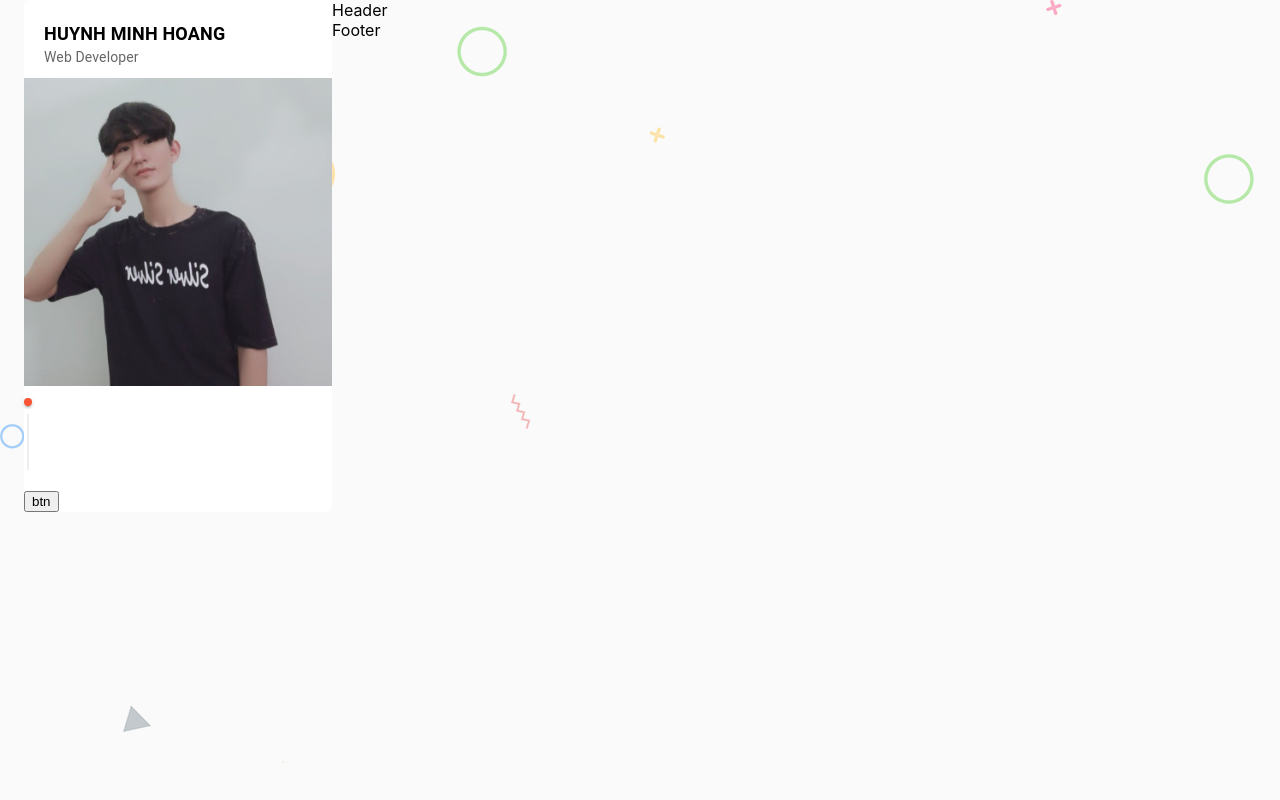
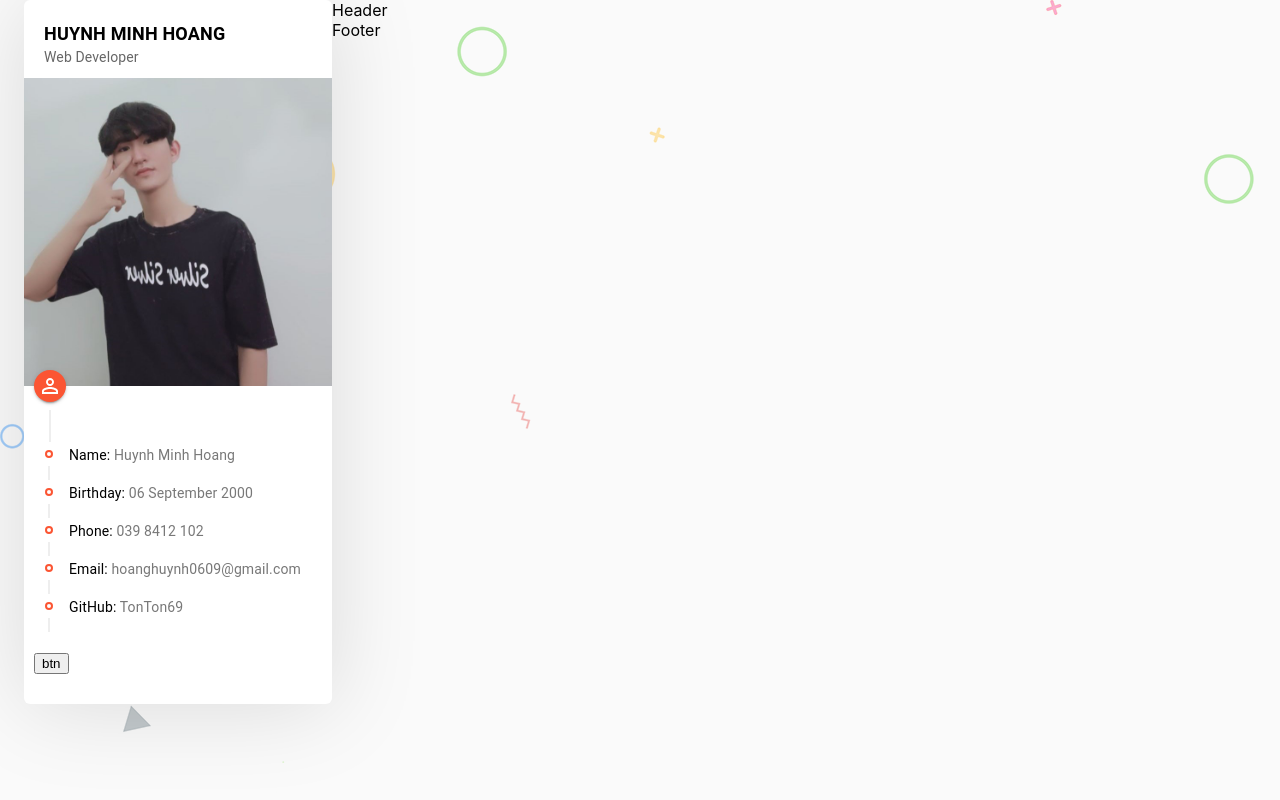
Before and after one commit to TonTon69/portfolio-reactjs, a React (Create React App) app: page / in a window 1280 px wide. Built offline with nearby package versions, Linux system fonts and the light colour scheme.

Commit message:
Adding timeline to profile

```diff
--- a/src/App.css
+++ b/src/App.css
@@ -1,3 +1,8 @@
 :root {
   --main-color: #fb5533;
 }
+.container_shadow {
+  box-shadow: 0px 2px 92px 0px rgba(0, 0, 0, 0.13);
+  -webkit-box-shadow: 0px 2px 92px 0px rgba(0, 0, 0, 0.13);
+  -moz-box-shadow: 0px 2px 92px 0px rgba(0, 0, 0, 0.13);
+}
--- a/src/components/Profile/Profile.css
+++ b/src/components/Profile/Profile.css
@@ -23,3 +23,25 @@
 .profile_image img {
   width: 100%;
 }
+/* Information */
+.profile_information {
+  top: 0;
+  left: 0;
+  margin: -28px 10px 30px;
+}
+.profile_information .timeline .timeline_content {
+  margin-top: -3px;
+  margin-bottom: 8px;
+}
+.timelineItem_text {
+  font-size: 14px !important;
+  font-weight: 400 !important;
+  color: #787878;
+}
+.timelineItem_text > a {
+  color: #787878;
+  text-decoration: none;
+}
+.timelineItem_text > span {
+  color: black;
+}
--- a/src/components/Profile/Profile.js
+++ b/src/components/Profile/Profile.js
@@ -1,15 +1,38 @@
 import React from "react";
 import { Typography } from "@material-ui/core";
+import CustomTimeline, { CustomTimelineSeparator } from "../Timeline/Timeline";
+import PersonOutlineIcon from "@material-ui/icons/PersonOutline";
+import resumeData from "../../utils/resumeData";
+import TimelineItem from "@material-ui/lab/TimelineItem";
+import TimelineContent from "@material-ui/lab/TimelineContent";
 import "./Profile.css";
 
-import CustomTimeline from "../Timeline/Timeline";
+const CustomTimelineItem = ({ title, text, link }) => (
+  <TimelineItem>
+    <CustomTimelineSeparator />
+    <TimelineContent className="timeline_content">
+      {link ? (
+        <Typography className="timelineItem_text">
+          <span>{title}:</span>{" "}
+          <a href={link} target="_blank">
+            {text}
+          </a>
+        </Typography>
+      ) : (
+        <Typography className="timelineItem_text">
+          <span>{title}:</span> {text}
+        </Typography>
+      )}
+    </TimelineContent>
+  </TimelineItem>
+);
 
 const Profile = () => {
   return (
     <div className="profile container_shadow">
       <div className="profile_name">
-        <Typography className="name">huynh minh hoang</Typography>
-        <Typography className="title">Web Developer</Typography>
+        <Typography className="name">{resumeData.name}</Typography>
+        <Typography className="title">{resumeData.title}</Typography>
       </div>
 
       <figure className="profile_image">
@@ -17,7 +40,20 @@
       </figure>
 
       <div className="profile_information">
-        <CustomTimeline />
+        <CustomTimeline icon={<PersonOutlineIcon />}>
+          <CustomTimelineItem title="Name" text={resumeData.name} />
+          <CustomTimelineItem title="Birthday" text={resumeData.birthday} />
+          <CustomTimelineItem title="Phone" text={resumeData.phone} />
+          <CustomTimelineItem title="Email" text={resumeData.email} />
+
+          {Object.keys(resumeData.socials).map((key) => (
+            <CustomTimelineItem
+              title={key}
+              text={resumeData.socials[key].text}
+              link={resumeData.socials[key].link}
+            />
+          ))}
+        </CustomTimeline>
         <br />
         <button>btn</button>
       </div>
--- /dev/null
+++ b/src/utils/resumeData.js
@@ -0,0 +1,19 @@
+import React from "react";
+import FacebookIcon from "@material-ui/icons/Facebook";
+import GitHubIcon from "@material-ui/icons/GitHub";
+export default {
+  name: "Huynh Minh Hoang",
+  title: "Web Developer",
+  birthday: "06 September 2000",
+  email: "hoanghuynh0609@gmail.com",
+  address: "District 9, HCM City",
+  phone: "039 8412 102",
+
+  socials: {
+    GitHub: {
+      link: "https://github.com/tonton69",
+      text: "TonTon69",
+      icon: <GitHubIcon />,
+    },
+  },
+};
```
Also changed, not shown: src/utils/resumeDate.js (deleted), 1 other file (tests, documents, lock files or other folders).
